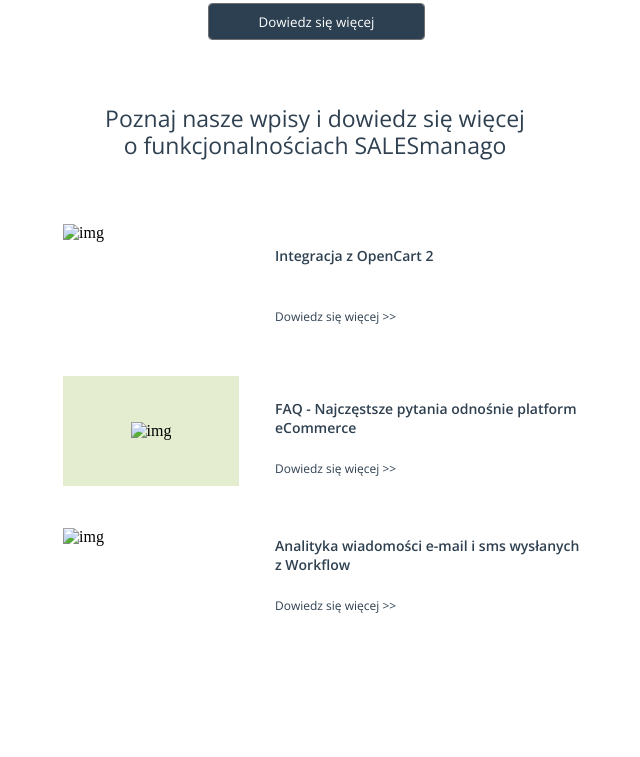
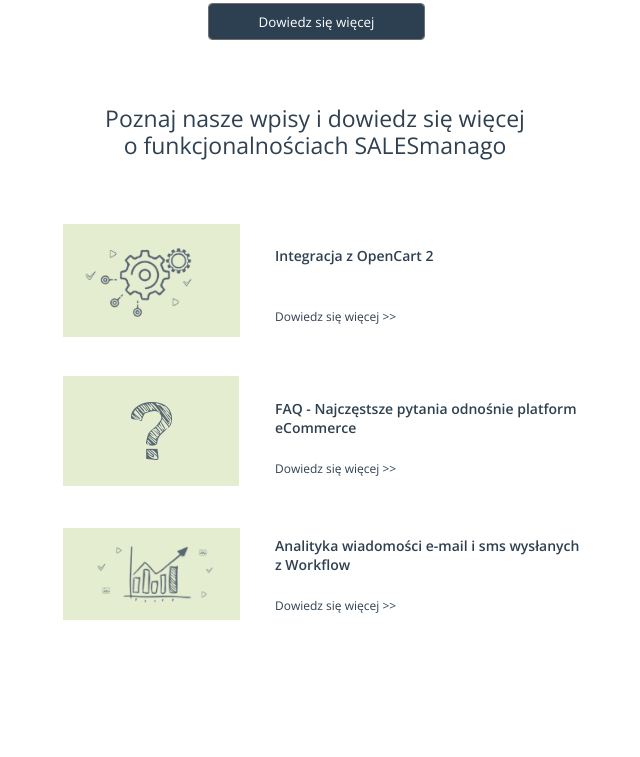
Before and after one commit to Rafal2707/Newsletter, a plain HTML site: page index.html in a window 1280 px wide. Shown: the part 605-1362 px from the top of the page, without its empty margins (325-965 px from the left). Drawn offline with nearby package versions, Linux system fonts and the light colour scheme; the site is published under a folder, as on GitHub Pages, so addresses that start at the root find nothing.

Commit message:
second commit

```diff
--- a/index.html
+++ b/index.html
@@ -65,7 +65,7 @@
         <tr>
             <td style="width: 30%;">
                 <div style="width: 177px;height: 110px;margin-top: 42px;"><img style="margin-left: 48px;width: 100%;"
-                        src="/img/Warstwa 8.png" alt="img"></div>
+                        src="img/Warstwa 8.png" alt="img"></div>
             </td>
             <td>
                 <p
@@ -79,7 +79,7 @@
             <td>
                 <div
                     style="margin-left: 48px; display: flex;justify-content: center;align-items: center; background-color:#E4EDD0;width: 176px;height: 110px;margin-top: 42px;">
-                    <img src="/img/Warstwa 9.png" alt="img"></div>
+                    <img src="img/Warstwa 9.png" alt="img"></div>
             </td>
             <td>
                 <p
@@ -92,7 +92,7 @@
         <tr>
             <td>
                 <div style="width: 177px;height: 110px;margin-top: 42px;"><img style="margin-left: 48px;width: 100%;"
-                        src="/img/Warstwa 7.png" alt="img"></div>
+                        src="img/Warstwa 7.png" alt="img"></div>
             </td>
             <td>
                 <p
```
